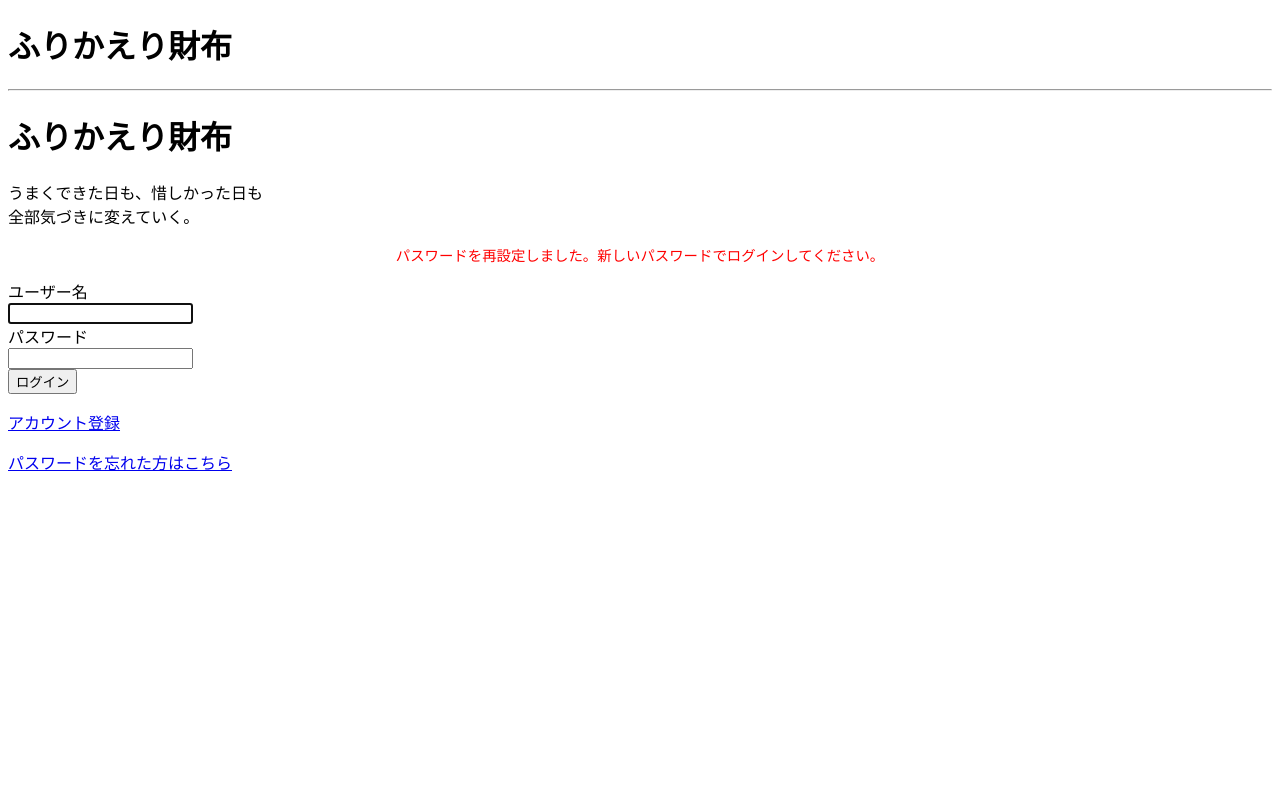
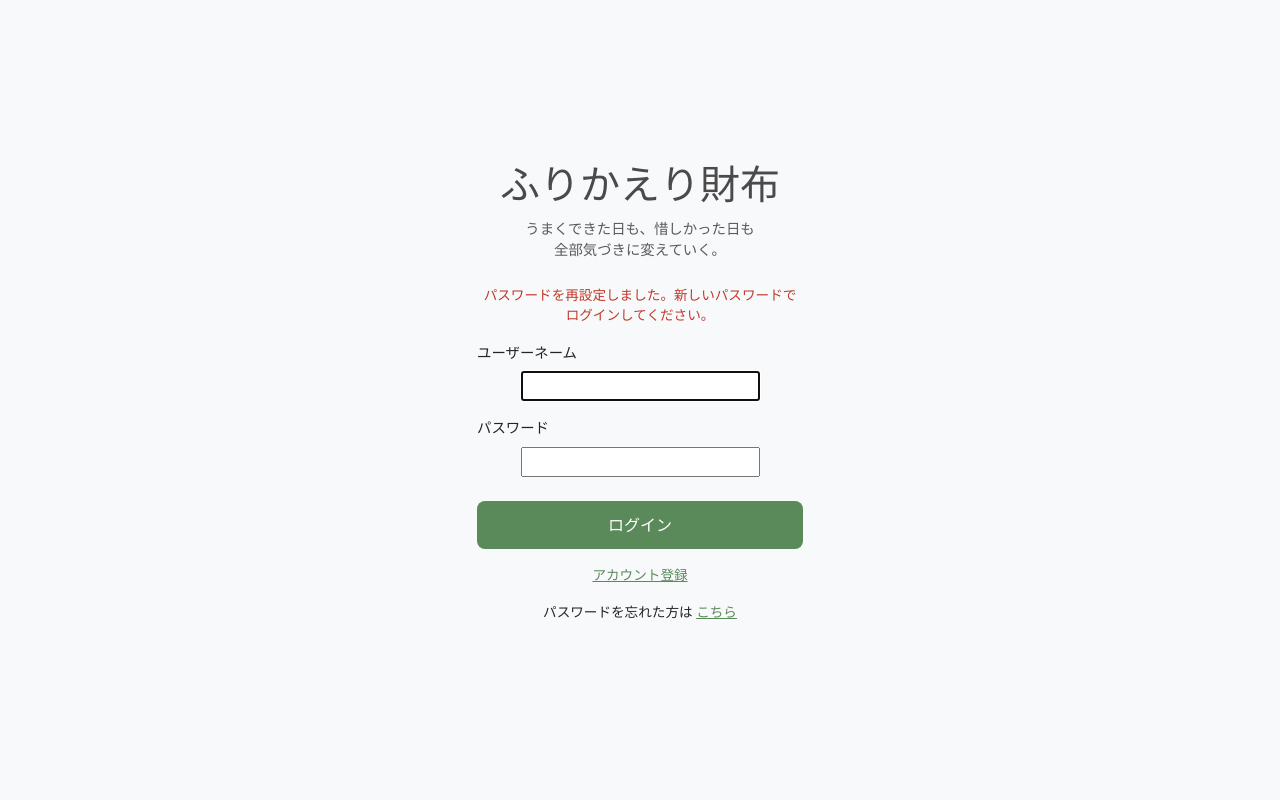
Before and after one commit to m1s0ra392-spec/Furikaeri-Wallet, a Django app: page /accounts/password_reset/complete/ in a window 1280 px wide. Run offline with Django 5.2, Linux system fonts and the light colour scheme.

Commit message:
認証関連の画面CSS完成

```diff
--- a/furikaeri-wallet_project/settings.py
+++ b/furikaeri-wallet_project/settings.py
@@ -126,6 +126,4 @@ LOGIN_URL = "/accounts/login/"
 
 
 # ===== 開発用メール設定（コンソールに出す） =====
-EMAIL_BACKEND = "django.core.mail.backends.filebased.EmailBackend"
-EMAIL_FILE_PATH = BASE_DIR / "tmp_emails"
-DEFAULT_FROM_EMAIL = "no-reply@furikaeri-wallet.local"
+EMAIL_BACKEND = "django.core.mail.backends.console.EmailBackend"
--- a/records/views.py
+++ b/records/views.py
@@ -249,9 +249,6 @@ def analysis_year(request):
         "cumulative_net": cumulative_net,
     }
 
-    # 確認したいなら一時的にOK（不要なら消す）
-    print("analysis_year data:", data)
-
     return JsonResponse(data, json_dumps_params={"ensure_ascii": False})
 
 
--- a/templates/base.html
+++ b/templates/base.html
@@ -2,30 +2,20 @@
 <html lang="ja">
 <head>
     <meta charset="UTF-8">
-    <title> {% block title %}ふりかえり財布{% endblock %}</title>
+    <meta name="viewport" content="width=device-width, initial-scale=1">
+    <title>{% block title %}ふりかえり財布{% endblock %}</title>
+
+    <!-- Bootstrap CSS -->
+    <link href="https://cdn.jsdelivr.net/npm/bootstrap@5.3.0/dist/css/bootstrap.min.css" rel="stylesheet">
 </head>
 <body>
-
-    <header>
-        <h1>ふりかえり財布</h1>
-
-        {% if user.is_authenticated %}
-        <p>ログイン中：{{ user.username }}</p>
-        <form method="post" action="{% url 'logout' %}">
-            {% csrf_token %}
-            <button type="submit">ログアウト</button>
-        </form>
-    {% endif %}
-    </header>
-
-
-    <hr>
-
 
     <main>
         {% block content %}
         {% endblock %}
     </main>
 
+    <!-- Bootstrap JS -->
+    <script src="https://cdn.jsdelivr.net/npm/bootstrap@5.3.0/dist/js/bootstrap.bundle.min.js"></script>
 </body>
 </html>
--- a/templates/registration/login.html
+++ b/templates/registration/login.html
@@ -1,43 +1,65 @@
-
-
 {% extends "base.html" %}
 
+{% block title %}ログイン{% endblock %}
+
 {% block content %}
-<main class="auth">
-<h1>ふりかえり財布</h1>
-<p>
+
+<div class="min-vh-100 d-flex align-items-center justify-content-center bg-light">
+  <div class="w-100" style="max-width: 390px; padding: 2rem;">
+
+    <!-- タイトル -->
+    <h1 class="text-center mb-2" style="font-family: serif; color: #4a4a4a;">ふりかえり財布</h1>
+    <p class="text-center text-muted mb-4" style="font-size: 0.9rem;">
       うまくできた日も、惜しかった日も<br>
       全部気づきに変えていく。
     </p>
 
-{% if form.errors %}
-<p class="error">ユーザー名またはパスワードが正しくありません</p>
+    <!-- パスワード再設定完了メッセージ -->
+    {% if password_reset_completed %}
+    <p class="text-center mb-3" style="color: #c0392b; font-size: 0.85rem;">
+      パスワードを再設定しました。新しいパスワードでログインしてください。
+    </p>
     {% endif %}
 
+    <!-- ログイン失敗メッセージ -->
+    {% if form.errors %}
+    <p class="text-center mb-3" style="color: #c0392b; font-size: 0.85rem;">
+      ユーザー名またはパスワードが正しくありません
+    </p>
+    {% endif %}
+
+    <!-- フォーム -->
     <form method="post" action="{% url 'login' %}">
       {% csrf_token %}
 
-    <div class="field">
-        <label for="{{form.username.id_for_label }}">ユーザー名</label><br>
+    <div class="mb-3 d-flex flex-column align-items-center">
+        <label class="form-label d-block align-self-start" style="font-size: 0.9rem;">ユーザーネーム</label>
         {{ form.username }}
       </div>
 
-    <div class="field">
-        <label for="{{form.password.id_for_label }}">パスワード</label><br>
+      <div class="mb-3 d-flex flex-column align-items-center">
+        <label class="form-label d-block align-self-start" style="font-size: 0.9rem;">パスワード</label>
         {{ form.password }}
       </div>
 
-    <div class="actions">
-        <button type="submit">ログイン</button>
+      <div class="d-grid mt-4">
+        <button type="submit" class="btn"
+          style="background-color: #5a8a5a; color: white; border-radius: 8px; padding: 0.7rem;">
+          ログイン
+        </button>
       </div>
     </form>
 
-    <p class='links'>
-        <a href="{% url 'users:signup' %}">アカウント登録</a>
+    <!-- リンク -->
+    <p class="text-center mt-3" style="font-size: 0.85rem;">
+      <a href="{% url 'users:signup' %}" style="color: #5a8a5a;">アカウント登録</a>
+    </p>
+    <p class="text-center" style="font-size: 0.85rem;">
+      パスワードを忘れた方は
+      <a href="{% url 'password_reset' %}" style="color: #5a8a5a;">こちら</a>
     </p>
 
-    <p class='links'>
-        <a href="{% url 'password_reset' %}">パスワードを忘れた方はこちら</a>
-    </p>
-</main>
+  </div>
+</div>
+
 {% endblock %}
--- a/templates/users/login.html
+++ /dev/null
@@ -1,61 +0,0 @@
-<!-- 1/16地点　使ってない -->
-
-
-{% extends "base.html" %}
-
-{% block title %}ログイン{% endblock %}
-
-{% block content %}
-<main class="auth">
-
-  <h1>ふりかえり財布</h1>
-  <p>
-    うまくできた日も、惜しかった日も<br>
-    全部気づきに変えていく。
-  </p>
-
-  {# パスワード再設定完了後のメッセージ #}
-  {% if password_reset_completed %}
-    <p style="color: red; font-size: 0.9em; text-align:center;">
-      パスワードを再設定しました。新しいパスワードでログインしてください。
-    </p>
-  {% endif %}
-
-  {# ログイン失敗時のエラーメッセージ #}
-  {% if form.errors %}
-    <p class="error">
-      ユーザー名またはパスワードが正しくありません
-    </p>
-  {% endif %}
-
-  <form method="post" action="{% url 'login' %}">
-    {% csrf_token %}
-
-    <div class="field">
-      <label for="{{ form.username.id_for_label }}">ユーザー名</label><br>
-      {{ form.username }}
-    </div>
-
-    <div class="field">
-      <label for="{{ form.password.id_for_label }}">パスワード</label><br>
-      {{ form.password }}
-    </div>
-
-    <div class="actions">
-      <button type="submit">ログイン</button>
-    </div>
-  </form>
-
-  <!--デバッグ中のみのエラー表示-->
-{{ form.non_field_errors }}
-
-  <p class="links">
-    <a href="{% url 'users:signup' %}">アカウント登録</a>
-  </p>
-
-  <p class="links">
-    <a href="{% url 'password_reset' %}">パスワードを忘れた方はこちら</a>
-  </p>
-
-</main>
-{% endblock %}
--- a/users/views.py
+++ b/users/views.py
@@ -18,7 +18,7 @@ def signup(request):   #新規登録
 
 
 class PasswordResetCompleteToLoginView(auth_views.PasswordResetCompleteView):
-    template_name = "users/login.html"
+    template_name = "registration/login.html"
 
     def get_context_data(self, **kwargs):
         context = super().get_context_data(**kwargs)
```
Also changed, not shown: templates/registration/password_reset_complete.html (added, +26 -0 lines), templates/registration/password_reset_confirm.html (+39 -10 lines), templates/registration/password_reset_done.html (+23 -7 lines), templates/registration/password_reset_form.html (+35 -10 lines), templates/users/signup.html (+34 -17 lines), 1 other file. Lines whose indentation alone changed are shown as unchanged.
